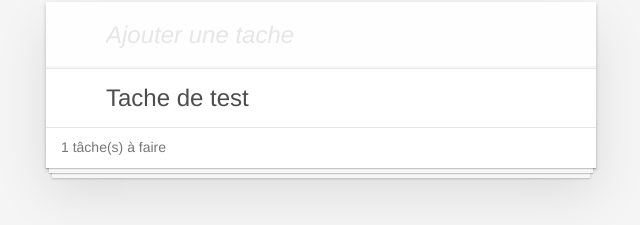
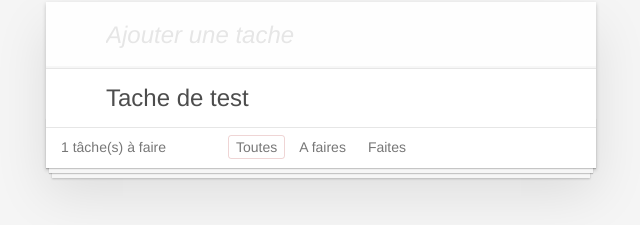
Before and after one commit to amacabr2/gfk_js_vuejs_todolist, a Vue app: page / in a window 1280 px wide. Shown: the part 128-353 px from the top of the page, without its empty margins (319-959 px from the left). Built offline with nearby package versions, Linux system fonts and the light colour scheme; the HTML template or start-up script is replaced by a standard one.

Commit message:
Add list for choose to see all the tasks, only those to make or those who are made

```diff
--- a/src/components/Todos.vue
+++ b/src/components/Todos.vue
@@ -20,6 +20,11 @@
 
         <footer class="footer">
             <span class="todo-count"><strong>{{ remaining }}</strong> tâche(s) à faire</span>
+            <ul class="filters">
+                <li><a class="selected" href="#">Toutes</a></li>
+                <li><a href="#">A faires</a></li>
+                <li><a href="#">Faites</a></li>
+            </ul>
         </footer>
 
     </section>
```
